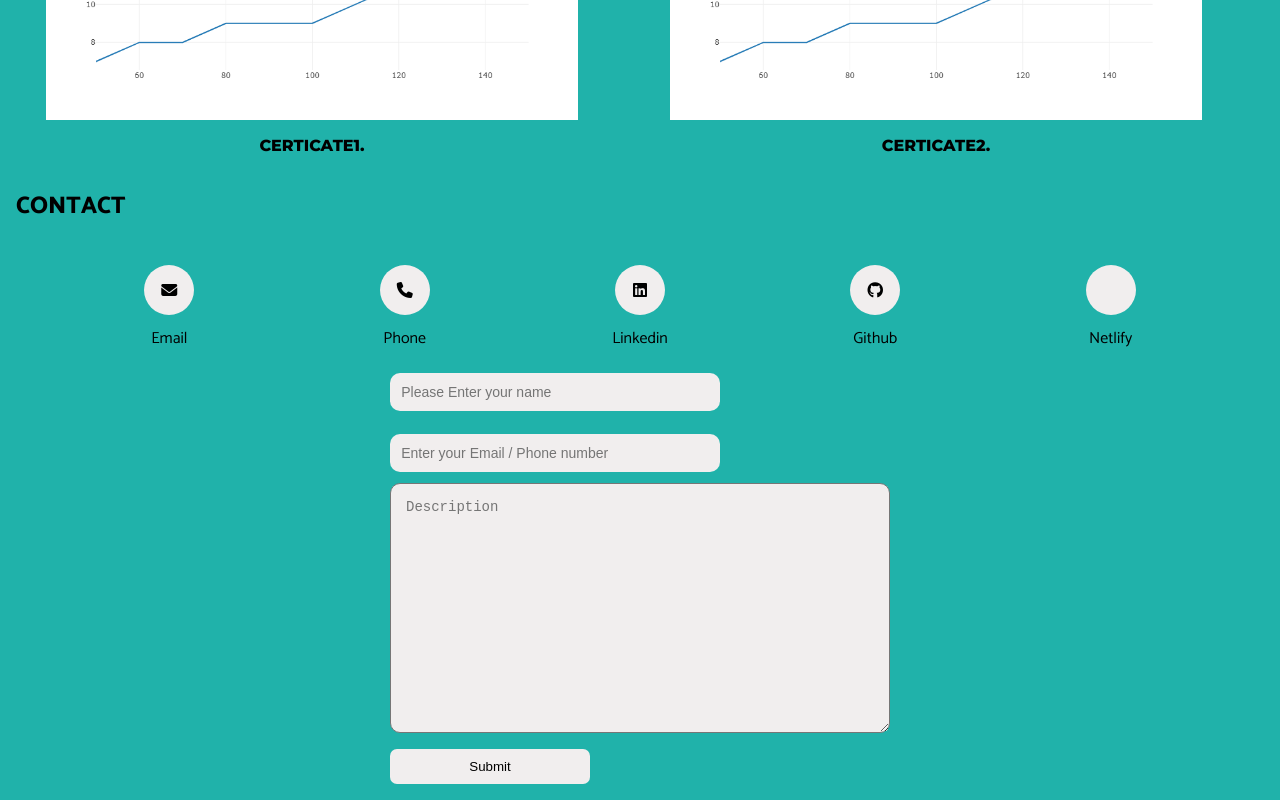
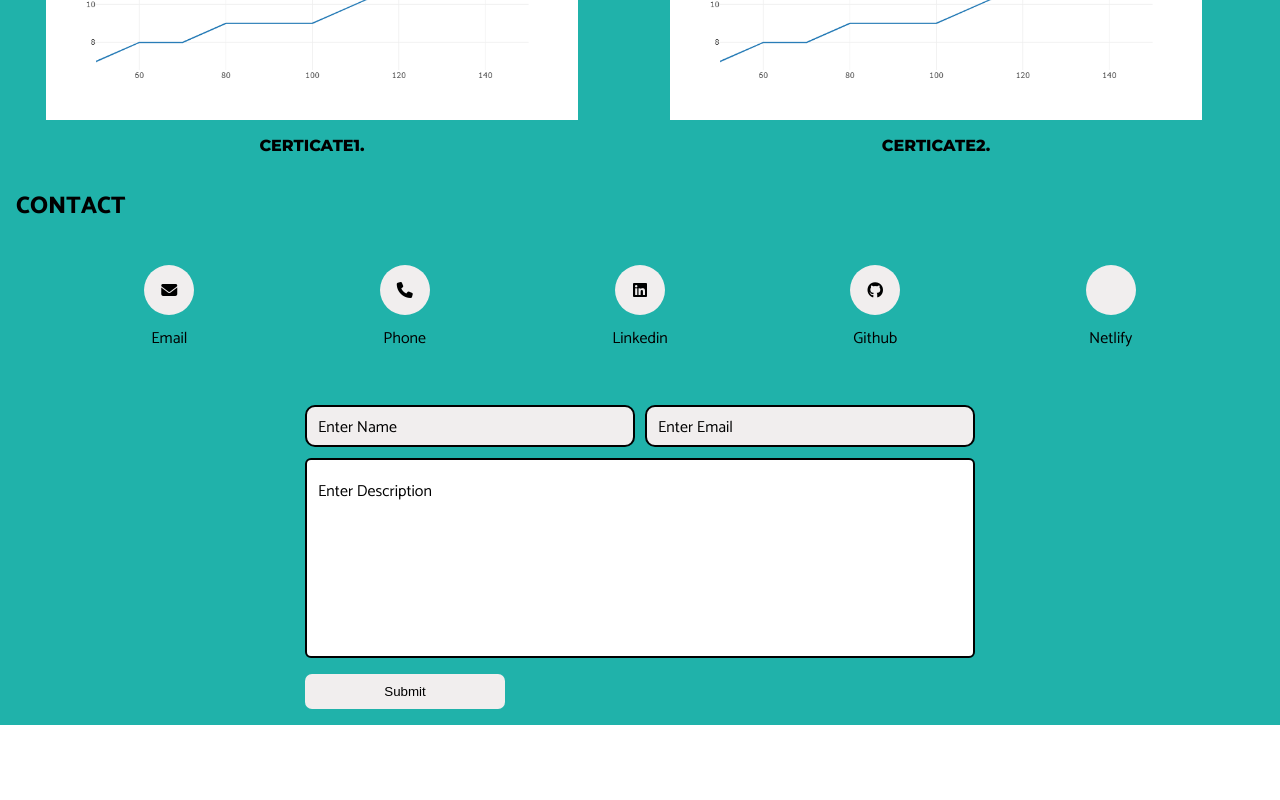
Before and after one commit to callasumamahesh/myportfolio, a React (Create React App) app: page / in a window 1280 px wide. Shown: the part 2901-3701 px from the top of the page. After the commit the page ends 3626 px from the top, so only its background shows below. Built offline with nearby package versions, Linux system fonts and the light colour scheme.

Commit message:
added floatingtext

```diff
--- a/src/App.css
+++ b/src/App.css
@@ -394,11 +394,15 @@ main .aboutSection .intro span{
   gap: 1rem;
 } */
 
+.contact-main .section2{
+  margin-top: 2rem;
+}
 .section2 form {
   display: flex;
   flex-direction: column;
   justify-content: flex-start;
   align-items: flex-start;
+  width: 100%;
 }
 
 input[type="text"] {
@@ -413,7 +417,7 @@ input[type="text"] {
   border-radius: 10px;
 }
 
-#text {
+/* #text {
   background-color: rgb(241, 238, 238);
   width: 500px;
   height: 250px;
@@ -423,7 +427,7 @@ input[type="text"] {
   padding: 15px;
   outline: none;
   margin-bottom: 1rem;
-}
+} */
 
 /* input[type="submit"] {
   height: 3rem;
@@ -475,6 +479,10 @@ input[type="submit"]:hover{
   gap: 10px;
 }
 
+.flexbox{
+  display: flex;
+  gap: 10px;
+}
 
 
 @media (max-width: 600px) {
--- a/src/App.js
+++ b/src/App.js
@@ -3,6 +3,7 @@ import './App.css'
 import image from './assests/newplot.png'
 import SkillBar from './components/Skills';
 import Blocks from './components/blocks';
+import FloatingTextBox from './components/floatingTextBox';
 function App() {
   const educationSectionRef = useRef(null);
   const ProjectsSectionRef = useRef(null);
@@ -356,12 +357,22 @@ function App() {
                   </section>
                   <section className="section2">
                     <form action="https://submit-form.com/cezoFOlaz">
+                      <div className='flexbox'>
+                      <FloatingTextBox type={'text'} label={'Enter Name'}/>
+                      <FloatingTextBox type={'text'} label={'Enter Email'}/>
+                      </div>
+                      <FloatingTextBox type={'textarea'} label={'Enter Description'}/>
+                      <input type="submit" value="Submit" id='primaryButton'/>
+                    </form>
+                  </section>
+                  {/* <section className="section2">
+                    <form action="https://submit-form.com/cezoFOlaz">
                       <input type="text" name="name" placeholder="Please Enter your name" required />
                       <input type="text" name="email" placeholder="Enter your Email / Phone number" required />
                       <textarea name="textarea" placeholder="Description" id="text" cols="30" rows="10" required></textarea>
                       <input type="submit" value="Submit" id='primaryButton'/>
                     </form>
-                  </section>
+                  </section> */}
                 </section>
               </section>
             </main>
--- /dev/null
+++ b/src/components/floatingTextBox.jsx
@@ -0,0 +1,16 @@
+import React, { useState } from 'react'
+import '../styles/floatTextbox.css'
+
+function FloatingTextBox({type,label}) {
+  const [text,setText]  = useState('')
+  return (
+    <form>
+        <input type={type} id='text1' className='inputText' onChange={(e) => setText(e.target.value)}
+
+        required/>
+        <label htmlFor='text1' className={`${text ? 'floating' : ''} textlabel`}>{label}</label>
+    </form>
+  )
+}
+
+export default FloatingTextBox
--- /dev/null
+++ b/src/styles/floatTextbox.css
@@ -0,0 +1,32 @@
+form{
+    position: relative;
+}
+#ContactId .inputText{
+    border: 2px solid black;
+}
+
+#ContactId .textlabel{
+    position: absolute;
+    top: 20px;
+    left: 13px;
+    transition: 0.3s ease-in;
+}
+
+#ContactId .inputText:focus{
+    border-color: rgb(71, 71, 226);
+}
+
+#ContactId .inputText:focus +.textlabel,
+.floating{
+    top: -10px;
+    left: 3px;
+    padding: 0px 3px;
+}
+
+input[type='textarea']{
+    height: 200px;
+    margin-bottom: 1rem;
+    border-radius: 6px;
+    padding: 5px;
+    width: 100%;
+}
```
